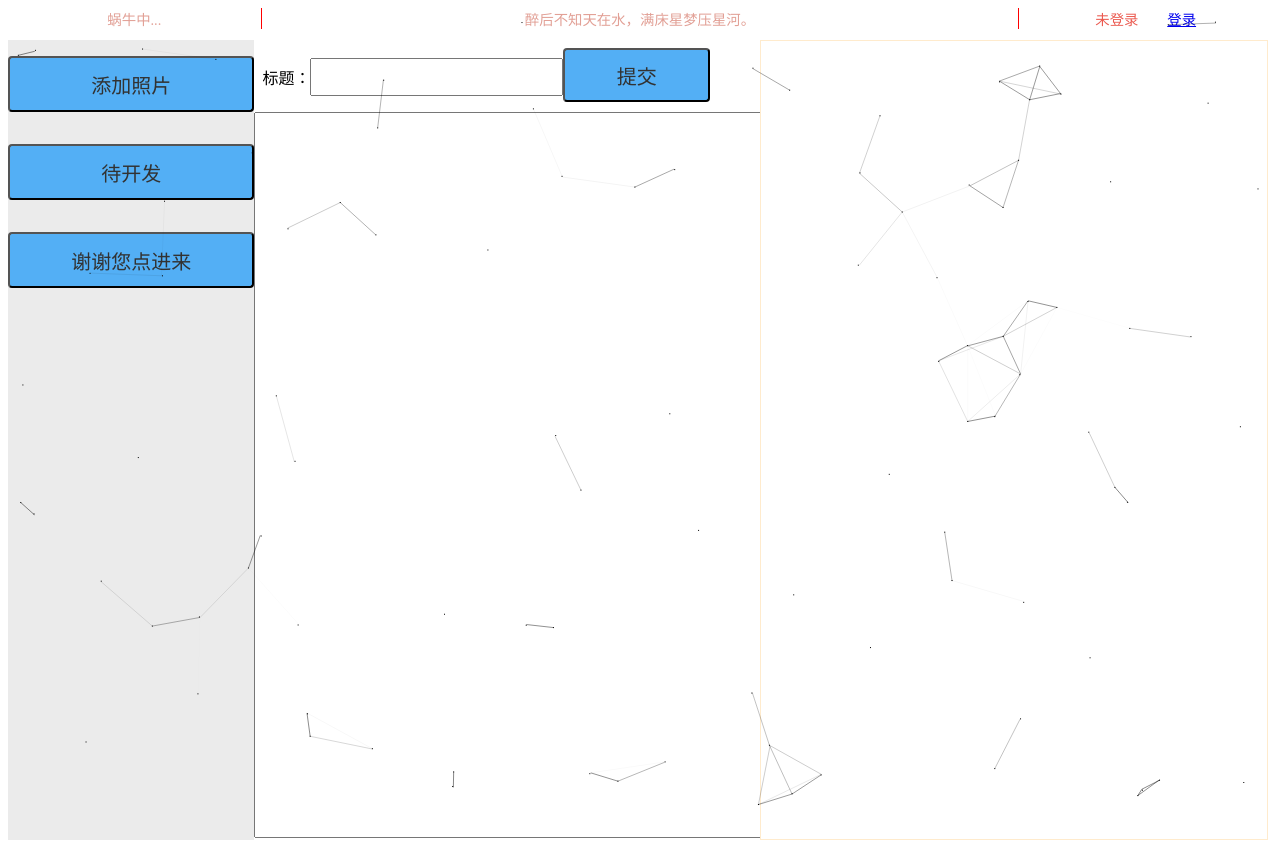
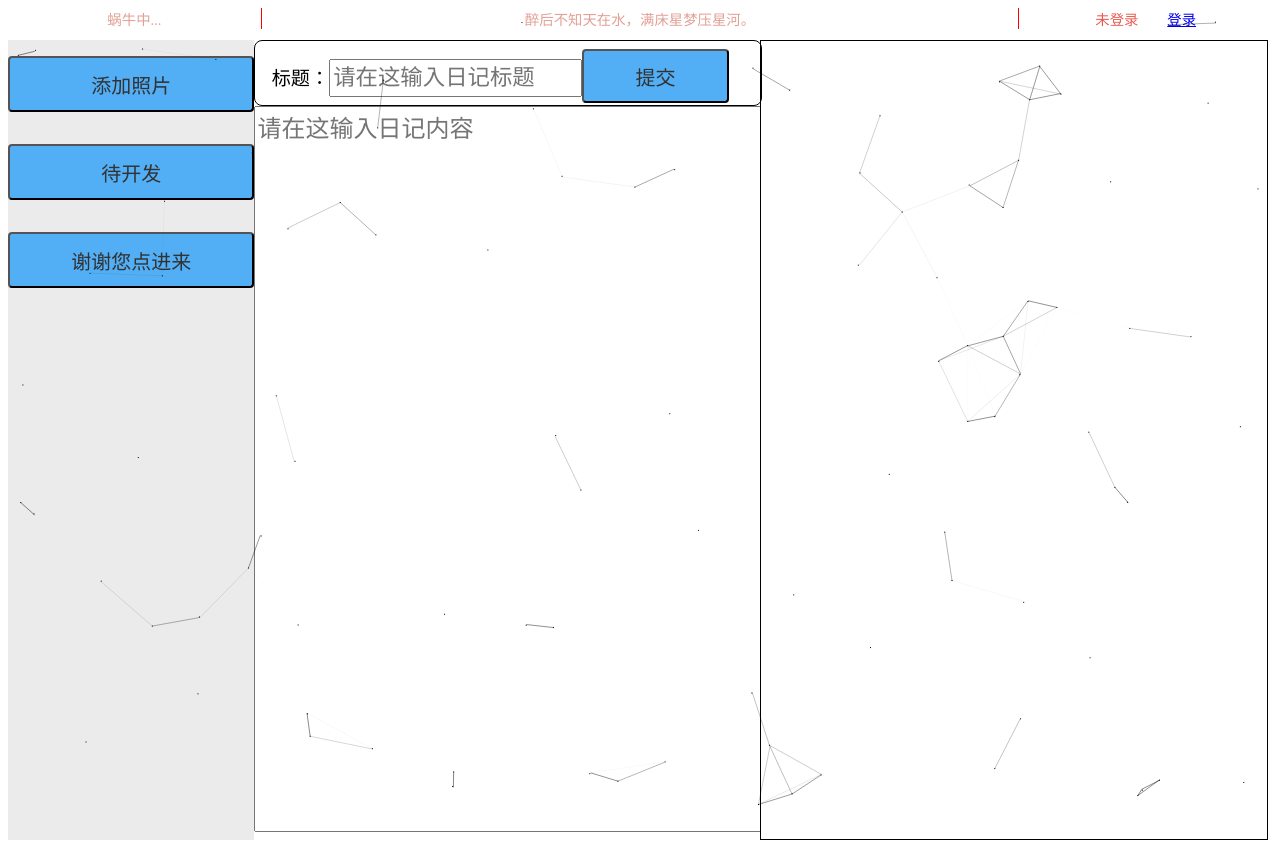
Before and after one commit to dddsswu/inso_font, a Vue app: page /#/postblog in a window 1280 px wide. Built offline with nearby package versions, Linux system fonts and the light colour scheme; what wc-messagebox would draw is missing.

Commit message:
样式调整好了

```diff
--- a/package.json
+++ b/package.json
@@ -6,7 +6,8 @@
     "serve": "vue-cli-service serve",
     "build": "vue-cli-service build",
     "lint": "vue-cli-service lint",
-    "start": "vue-cli-service serve"
+    "start": "vue-cli-service serve",
+    "dev": "vue-cli-service serve"
   },
   "dependencies": {
     "axios": "^0.19.2",
--- a/src/views/Blog/postBlog.vue
+++ b/src/views/Blog/postBlog.vue
@@ -1,15 +1,22 @@
 <template>
   <div class="blog_box">
-    <app-leftslider @app-addphoto="addphoto($event)" :photo="true"></app-leftslider>
+    <app-leftslider
+      @app-addphoto="addphoto($event)"
+      :photo="true"
+    ></app-leftslider>
     <div class="mid_box">
       <div class="title_box">
         <div class="submit_box">
           <span>标题：</span>
-          <input v-model="title" />
+          <input v-model="title" placeholder="请在这输入日记标题" />
           <button class="app-button" @click="submit">提交</button>
         </div>
       </div>
-      <textarea class="input_code" v-model="msg"></textarea>
+      <textarea
+        class="input_code"
+        v-model="msg"
+        placeholder="请在这输入日记内容"
+      ></textarea>
     </div>
     <div class="show_box">
       <div class="img_box" v-if="imgData">
@@ -128,6 +135,10 @@ export default {
     .title_box {
       width: 100%;
       height: 8%;
+      border-radius: 8px;
+      border: 1px solid black;
+      text-align: center;
+      font-size: 1.2rem;
       .submit_box {
         margin: 0.5rem;
         height: 100%;
@@ -156,7 +167,7 @@ export default {
     flex-wrap: wrap;
     align-items: flex-start;
     font-size: 1.5rem;
-    border: 1px solid blanchedalmond;
+    border: 1px solid black;
     .img_box {
       width: 100%;
       height: 40%;
--- a/src/views/posthope/posthope.vue
+++ b/src/views/posthope/posthope.vue
@@ -33,7 +33,7 @@ export default {
     setTimeout(() => {
       _this.getHeight();
       _this.getWidth();
-    }, 3000);
+    }, 5000);
   }
 };
 </script>
```
Also changed, not shown: src/components/leftSlider.vue (+8 -4 lines).
